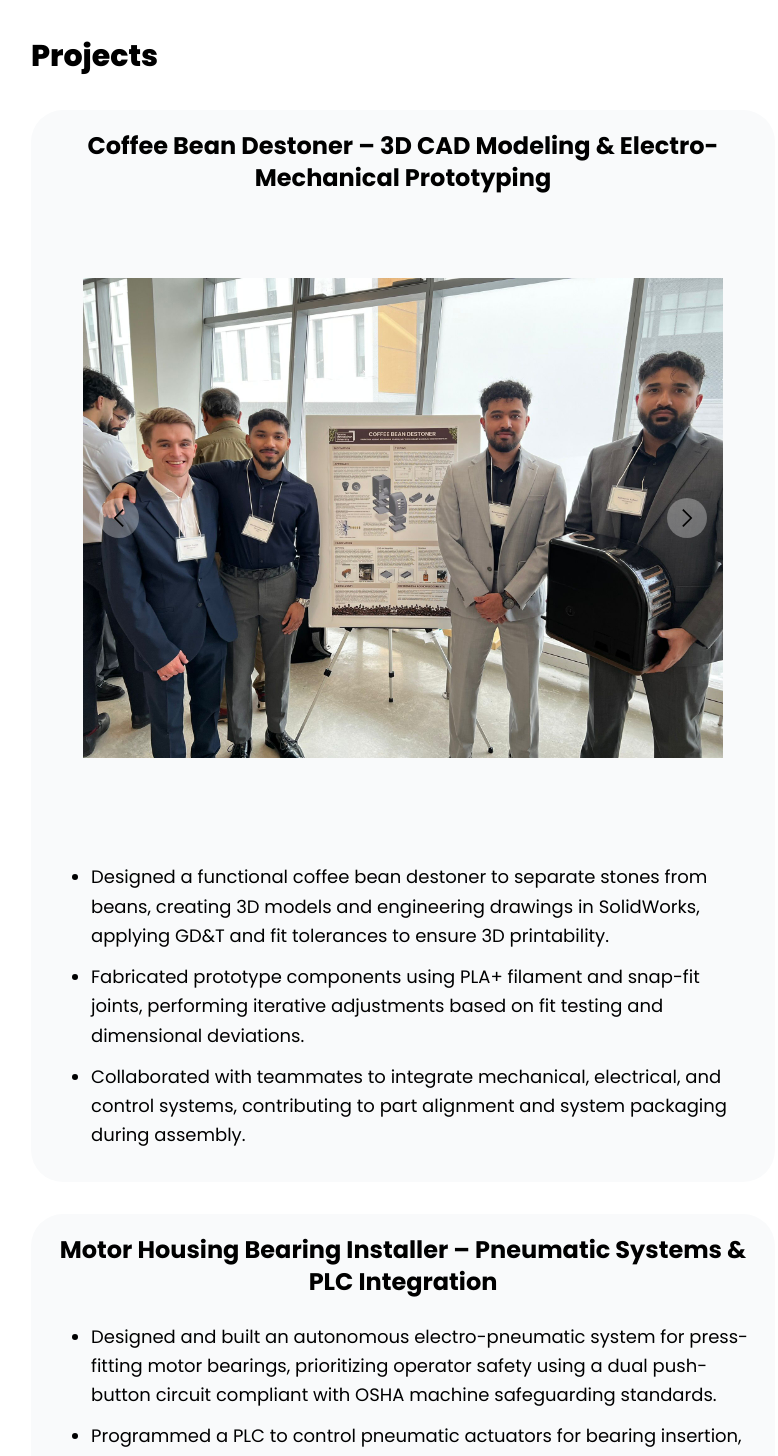
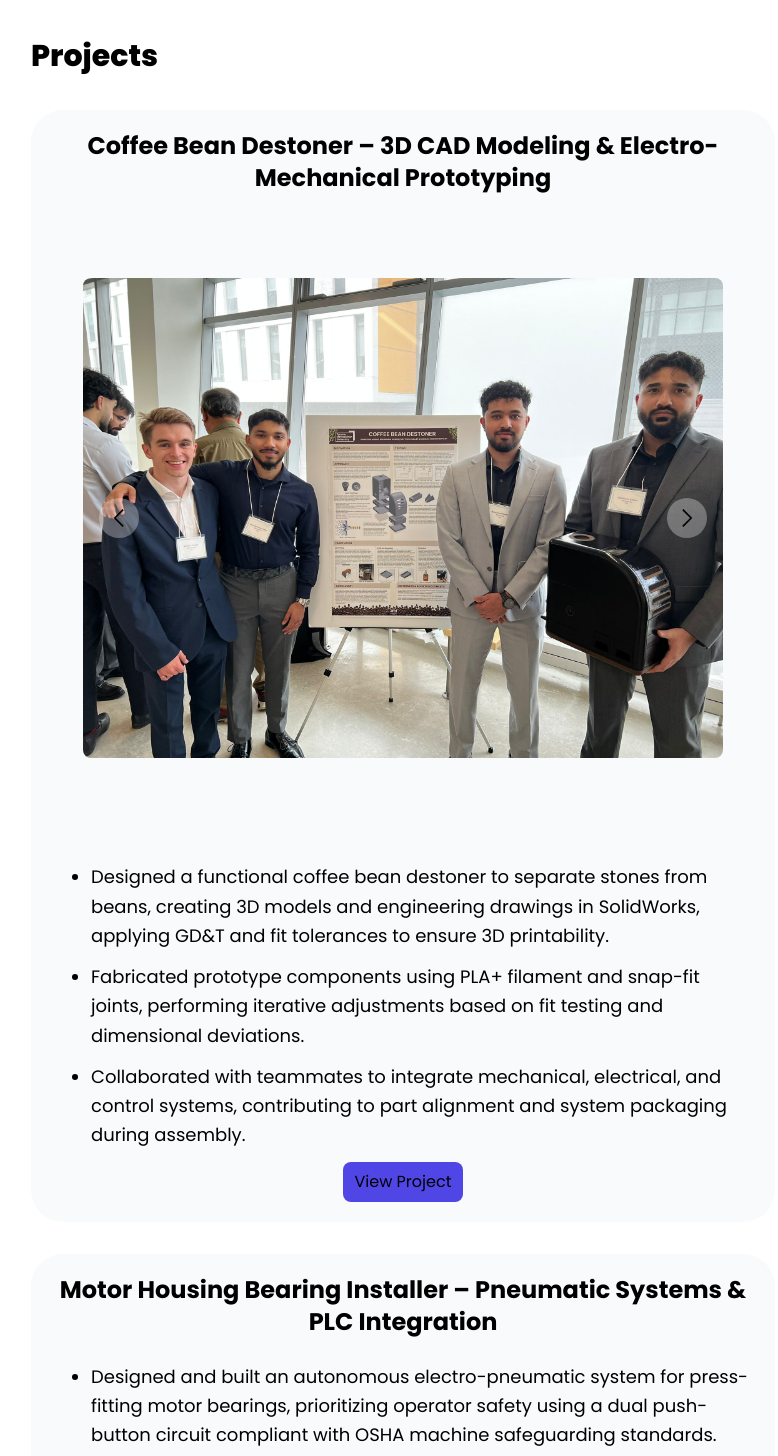
Before and after one commit to ashraf-h2/portfolio, a Next.js app: page / in a window 1280 px wide. Shown: the part 2860-4316 px from the top of the page, without its empty margins (361-1139 px from the left). Built offline with nearby package versions, Linux system fonts and the light colour scheme; a web font is replaced by a local one.

Commit message:
Add capstone project pdf

```diff
--- a/components/cards/ProjectCard.js
+++ b/components/cards/ProjectCard.js
@@ -1,6 +1,6 @@
-import React from "react";
 import MainCarousel from "../carousel/MainCarousel";
 import { Fade } from "react-reveal";
+import Link from "next/link";
 
 export function ProjectDescriptionList({ list }) {
   return (
@@ -22,6 +22,7 @@ export default function ProjectCard({
   projectText,
   images,
   alts,
+  projectLink,
 }) {
   return (
     <Fade bottom cascade duration={1000}>
@@ -44,6 +45,19 @@ export default function ProjectCard({
                 </div>
               )}
               <div className="mt-6">{projectText}</div>
+              {projectLink && (
+                <div className="flex items-center justify-center">
+                  <Link href={projectLink} passHref legacyBehavior>
+                    <a
+                      target="_blank"
+                      rel="noreferrer"
+                      className="px-3 py-2 w-max bg-indigo-600 rounded-lg"
+                    >
+                      View Project
+                    </a>
+                  </Link>
+                </div>
+              )}
             </div>
             {/* </div> */}
           </div>
--- a/components/carousel/MainCarousel.js
+++ b/components/carousel/MainCarousel.js
@@ -12,10 +12,14 @@ export default function MainCarousel({ images, alts }) {
     );
   return (
     <div id="controls-carousel" className="relative w-full">
-      <div className="relative h-56 overflow-hidden rounded-lg md:min-h-[38rem]">
+      <div className="relative h-56 overflow-hidden md:min-h-[38rem]">
         <div className="duration-700 ease-in-out">
           <div className="absolute block -translate-x-1/2 -translate-y-1/2 top-1/2 left-1/2 w-full">
-            <img src={images[activeIndex]} alt={alts[activeIndex]} />
+            <img
+              src={images[activeIndex]}
+              alt={alts[activeIndex]}
+              className="rounded-lg"
+            />
           </div>
         </div>
       </div>
--- a/components/section/ResumeSection.js
+++ b/components/section/ResumeSection.js
@@ -202,6 +202,7 @@ export default function ResumeSection() {
                       [1, 2, 3, 4],
                       (x) => `Coffee Bean Destoner ${x}`
                     )}
+                    projectLink="/capstone.pdf"
                   />
                   <ProjectCard
                     projectName="Motor Housing Bearing Installer – Pneumatic Systems & PLC Integration"
```
Also changed, not shown: 1 other file (tests, documents, lock files or other folders).
